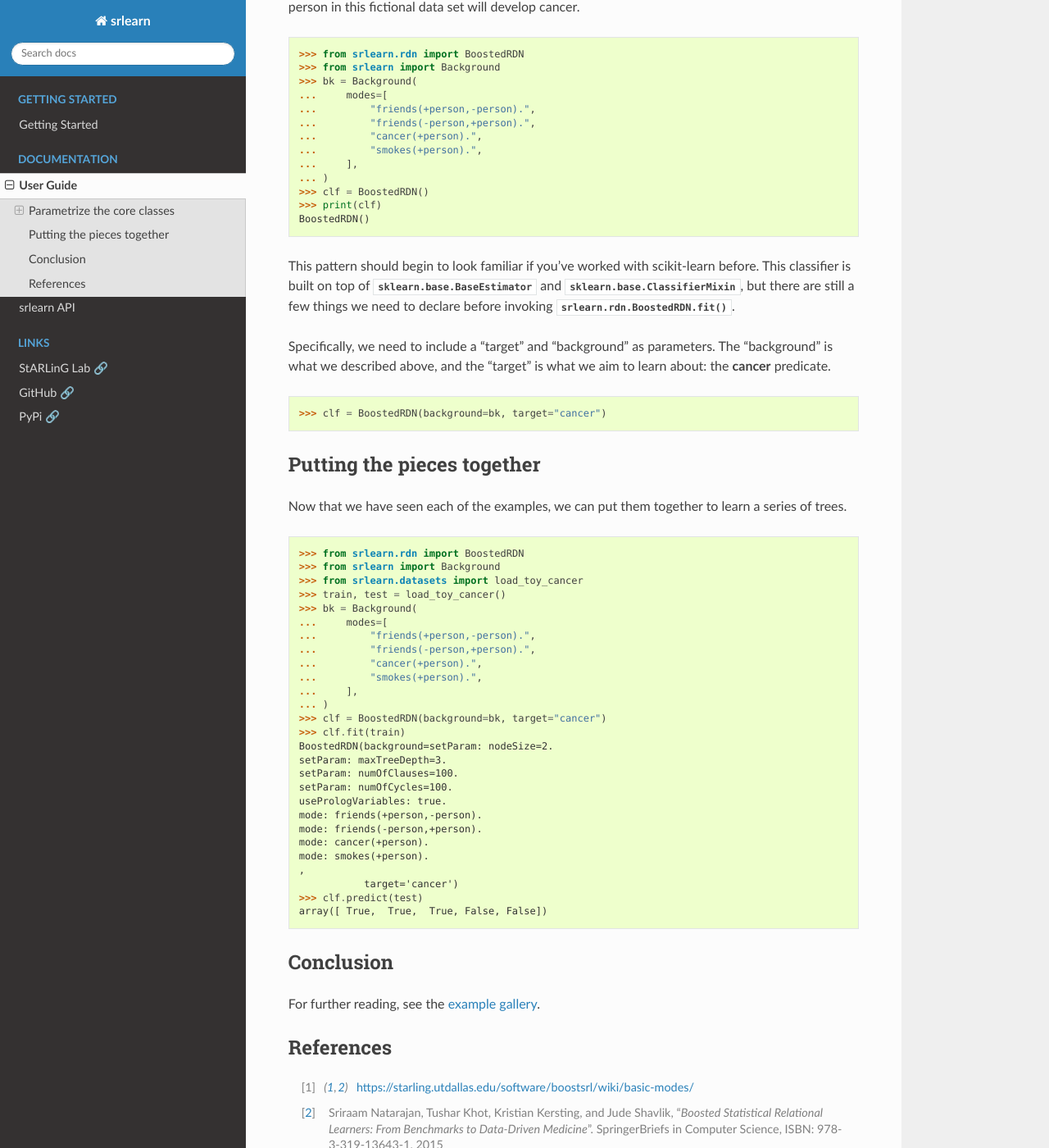
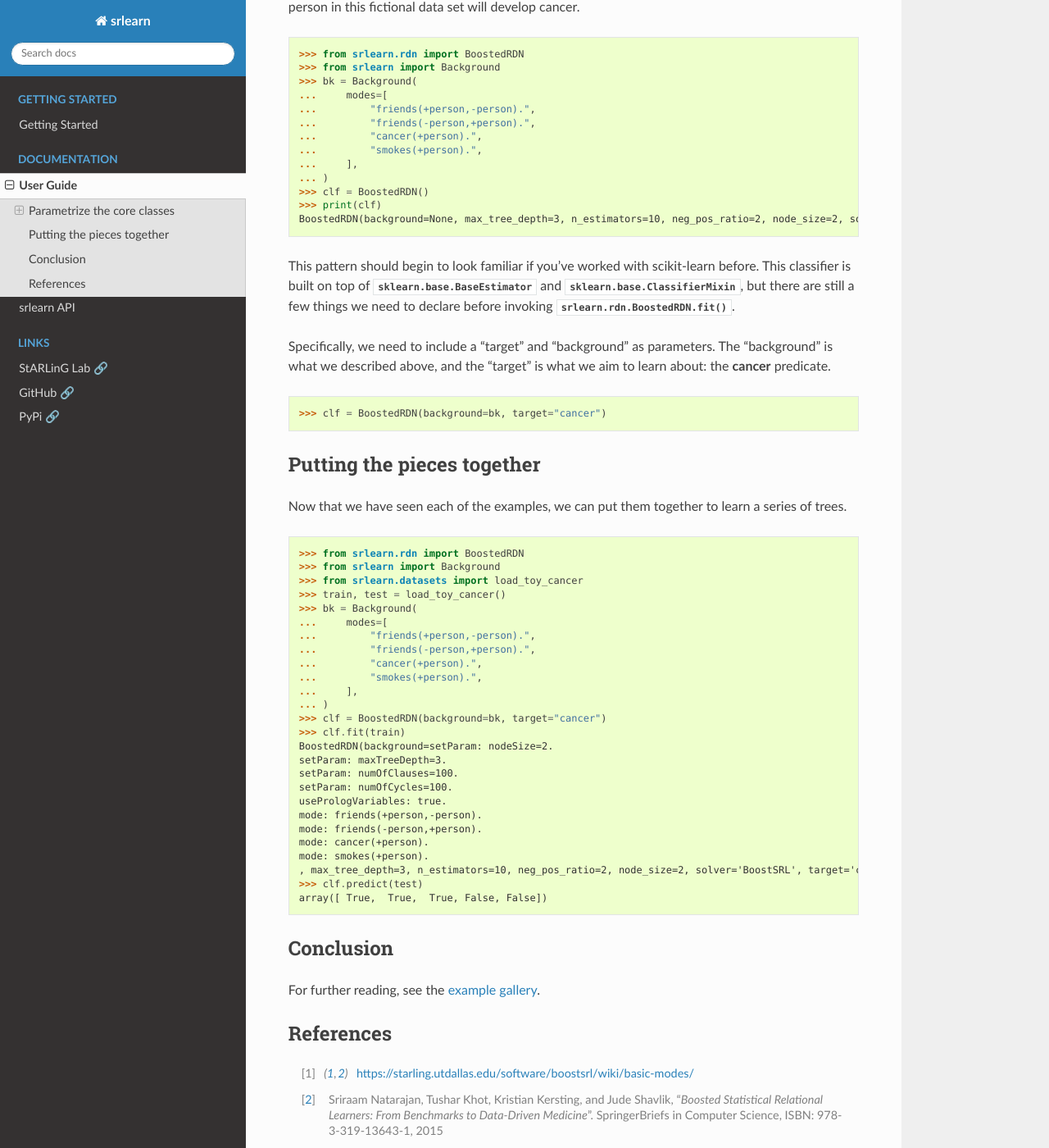
Before and after one commit to srlearn/srlearn, a Sphinx documentation site: the page built from docs/source/user_guide.rst, in a window 1280 px wide and 1400 px high, scrolled down 2115 px. Shown: the whole window at 82% size. Built offline with Sphinx 7.4.7 and the Read the Docs theme 2.0.0, drawn with Linux system fonts in a browser that asks for light colours; pages that are not in the unit, such as notebooks, are missing from menus; the version number could not be read and is left out.

Commit message:
✅ Fix doctests by replacing expected outputs

```diff
--- a/docs/source/user_guide.rst
+++ b/docs/source/user_guide.rst
@@ -115,7 +115,7 @@ person in this fictional data set will develop cancer.
 ... )
 >>> clf = BoostedRDN()
 >>> print(clf)
-BoostedRDN()
+BoostedRDN(background=None, max_tree_depth=3, n_estimators=10, neg_pos_ratio=2, node_size=2, solver='BoostSRL', target='None')
 
 This pattern should begin to look familiar if you've worked with scikit-learn before.
 This classifier is built on top of
@@ -160,8 +160,7 @@ mode: friends(+person,-person).
 mode: friends(-person,+person).
 mode: cancer(+person).
 mode: smokes(+person).
-,
-           target='cancer')
+, max_tree_depth=3, n_estimators=10, neg_pos_ratio=2, node_size=2, solver='BoostSRL', target='cancer')
 >>> clf.predict(test)
 array([ True,  True,  True, False, False])
 
```
Also changed, not shown: 1 other file.
